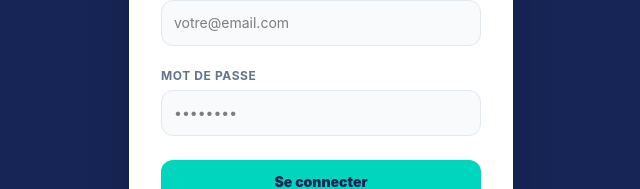
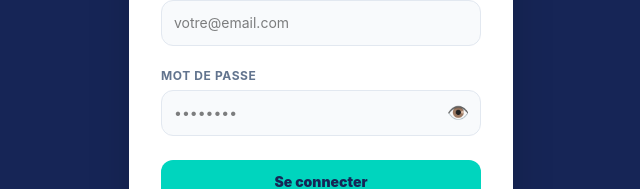
Before and after one commit to DickoAli/medtrack, a React (Vite) app: page / in a window 1280 px wide. Shown: the part 380-569 px from the top of the page, without its empty margins (319-959 px from the left). Built offline with nearby package versions, Linux system fonts and the light colour scheme.

Commit message:
oeil mot de passe login et masquage extranet

```diff
--- a/src/pages/DelegueApp.jsx
+++ b/src/pages/DelegueApp.jsx
@@ -138,7 +138,8 @@ export default function DelegueApp({ session, profile }) {
     if (form.type === 'planifiee' && !form.date_prevue) { alert('Choisissez une date'); return }
 
     setSaving(true)
-
+console.log('form.photo:', form.photo)
+console.log('isOnline:', isOnline())
     let photo_url = null
 
    if (form.photo && isOnline()) {
--- a/src/pages/Extranet.jsx
+++ b/src/pages/Extranet.jsx
@@ -9,6 +9,7 @@ export default function Extranet({ onBack, profile }) {
   const [saving, setSaving] = useState(false)
   const [successMsg, setSuccessMsg] = useState('')
   const [showCredentials, setShowCredentials] = useState(null)
+  const [showPassword, setShowPassword] = useState(false)
   const [form, setForm] = useState({
     nom: '', url: '', identifiant: '', mot_de_passe: '', note: ''
   })
@@ -30,9 +31,7 @@ export default function Extranet({ onBack, profile }) {
   const handleSave = async () => {
     if (!form.nom || !form.url) { alert('Le nom et l\'URL sont obligatoires'); return }
     setSaving(true)
-
     const url = form.url.startsWith('http') ? form.url : `https://${form.url}`
-
     if (editing) {
       await supabase.from('extranets').update({
         nom: form.nom, url, identifiant: form.identifiant,
@@ -45,7 +44,6 @@ export default function Extranet({ onBack, profile }) {
         agence_id: profile.agence_id
       })
     }
-
     setSaving(false)
     setShowForm(false)
     setEditing(null)
@@ -70,6 +68,7 @@ export default function Extranet({ onBack, profile }) {
   const handleOpen = (extranet) => {
     if (extranet.identifiant) {
       setShowCredentials(extranet)
+      setShowPassword(false)
     } else {
       window.open(extranet.url, '_blank')
     }
@@ -121,7 +120,10 @@ export default function Extranet({ onBack, profile }) {
                 <div className="flex items-center justify-between">
                   <p className="font-black text-blue-950">{showCredentials.identifiant}</p>
                   <button
-                    onClick={() => navigator.clipboard.writeText(showCredentials.identifiant)}
+                    onClick={() => {
+                      navigator.clipboard.writeText(showCredentials.identifiant)
+                      alert('Identifiant copié !')
+                    }}
                     className="bg-blue-50 text-blue-600 px-2 py-1 rounded-lg text-xs font-bold"
                   >
                     Copier
@@ -131,10 +133,21 @@ export default function Extranet({ onBack, profile }) {
 
               <div className="bg-slate-50 rounded-xl p-3">
                 <p className="text-xs font-bold text-slate-400 uppercase tracking-wider mb-1">Mot de passe</p>
-                <div className="flex items-center justify-between">
-                  <p className="font-black text-blue-950">{showCredentials.mot_de_passe}</p>
+                <div className="flex items-center justify-between gap-2">
+                  <p className="font-black text-blue-950 flex-1">
+                    {showPassword ? showCredentials.mot_de_passe : '••••••••••'}
+                  </p>
                   <button
-                    onClick={() => navigator.clipboard.writeText(showCredentials.mot_de_passe)}
+                    onClick={() => setShowPassword(!showPassword)}
+                    className="bg-slate-100 text-slate-500 px-2 py-1 rounded-lg text-xs font-bold"
+                  >
+                    {showPassword ? '🙈' : '👁️'}
+                  </button>
+                  <button
+                    onClick={() => {
+                      navigator.clipboard.writeText(showCredentials.mot_de_passe)
+                      alert('Mot de passe copié !')
+                    }}
                     className="bg-blue-50 text-blue-600 px-2 py-1 rounded-lg text-xs font-bold"
                   >
                     Copier
@@ -179,61 +192,41 @@ export default function Extranet({ onBack, profile }) {
             <div className="flex flex-col gap-4">
               <div>
                 <label className="text-xs font-bold text-slate-500 uppercase tracking-wider">Nom du grossiste *</label>
-                <input
-                  value={form.nom}
-                  onChange={(e) => set('nom', e.target.value)}
+                <input value={form.nom} onChange={(e) => set('nom', e.target.value)}
                   className="w-full mt-1 p-3 rounded-xl border border-slate-200 bg-slate-50 text-sm"
-                  placeholder="Ex: CAMED SA"
-                />
+                  placeholder="Ex: CAMED SA" />
               </div>
               <div>
                 <label className="text-xs font-bold text-slate-500 uppercase tracking-wider">URL du site *</label>
-                <input
-                  value={form.url}
-                  onChange={(e) => set('url', e.target.value)}
+                <input value={form.url} onChange={(e) => set('url', e.target.value)}
                   className="w-full mt-1 p-3 rounded-xl border border-slate-200 bg-slate-50 text-sm"
-                  placeholder="Ex: www.camed.ml"
-                />
+                  placeholder="Ex: www.camed.ml" />
               </div>
               <div>
                 <label className="text-xs font-bold text-slate-500 uppercase tracking-wider">Identifiant</label>
-                <input
-                  value={form.identifiant}
-                  onChange={(e) => set('identifiant', e.target.value)}
+                <input value={form.identifiant} onChange={(e) => set('identifiant', e.target.value)}
                   className="w-full mt-1 p-3 rounded-xl border border-slate-200 bg-slate-50 text-sm"
-                  placeholder="Identifiant de connexion"
-                />
+                  placeholder="Identifiant de connexion" />
               </div>
               <div>
                 <label className="text-xs font-bold text-slate-500 uppercase tracking-wider">Mot de passe</label>
-                <input
-                  value={form.mot_de_passe}
-                  onChange={(e) => set('mot_de_passe', e.target.value)}
+                <input value={form.mot_de_passe} onChange={(e) => set('mot_de_passe', e.target.value)}
                   className="w-full mt-1 p-3 rounded-xl border border-slate-200 bg-slate-50 text-sm"
-                  placeholder="Mot de passe extranet"
-                />
+                  placeholder="Mot de passe extranet" />
               </div>
               <div>
                 <label className="text-xs font-bold text-slate-500 uppercase tracking-wider">Note</label>
-                <textarea
-                  value={form.note}
-                  onChange={(e) => set('note', e.target.value)}
+                <textarea value={form.note} onChange={(e) => set('note', e.target.value)}
                   className="w-full mt-1 p-3 rounded-xl border border-slate-200 bg-slate-50 text-sm h-16 resize-none"
-                  placeholder="Informations supplémentaires..."
-                />
+                  placeholder="Informations supplémentaires..." />
               </div>
               <div className="flex gap-3">
-                <button
-                  onClick={() => { setShowForm(false); setEditing(null) }}
-                  className="flex-1 bg-slate-100 text-slate-600 font-black py-3 rounded-xl text-sm"
-                >
+                <button onClick={() => { setShowForm(false); setEditing(null) }}
+                  className="flex-1 bg-slate-100 text-slate-600 font-black py-3 rounded-xl text-sm">
                   Annuler
                 </button>
-                <button
-                  onClick={handleSave}
-                  disabled={saving}
-                  className="flex-1 bg-teal-400 text-blue-950 font-black py-3 rounded-xl text-sm"
-                >
+                <button onClick={handleSave} disabled={saving}
+                  className="flex-1 bg-teal-400 text-blue-950 font-black py-3 rounded-xl text-sm">
                   {saving ? '...' : 'Enregistrer'}
                 </button>
               </div>
--- a/src/pages/Login.jsx
+++ b/src/pages/Login.jsx
@@ -6,6 +6,7 @@ export default function Login() {
   const [password, setPassword] = useState('')
   const [error, setError] = useState('')
   const [loading, setLoading] = useState(false)
+  const [showPassword, setShowPassword] = useState(false)
 
   const handleLogin = async () => {
     setLoading(true)
@@ -36,20 +37,30 @@ export default function Login() {
           </div>
           <div>
             <label className="text-xs font-bold text-slate-500 uppercase tracking-wider">Mot de passe</label>
+            <div className="relative mt-1">
               <input
-              type="password"
+                type={showPassword ? 'text' : 'password'}
                 value={password}
                 onChange={(e) => setPassword(e.target.value)}
                 onKeyDown={(e) => e.key === 'Enter' && handleLogin()}
-              className="w-full mt-1 p-3 rounded-xl border border-slate-200 bg-slate-50 text-sm focus:outline-none focus:border-teal-400"
+                className="w-full p-3 rounded-xl border border-slate-200 bg-slate-50 text-sm focus:outline-none focus:border-teal-400 pr-12"
                 placeholder="••••••••"
               />
+              <button
+                onClick={() => setShowPassword(!showPassword)}
+                className="absolute right-3 top-1/2 -translate-y-1/2 text-slate-400 text-lg"
+              >
+                {showPassword ? '🙈' : '👁️'}
+              </button>
             </div>
+          </div>
+
           {error && (
             <div className="bg-rose-50 border border-rose-200 rounded-xl p-3">
               <p className="text-rose-500 text-xs font-bold text-center">{error}</p>
             </div>
           )}
+
           <button
             onClick={handleLogin}
             disabled={loading}
```
Lines whose indentation alone changed are shown as unchanged.
